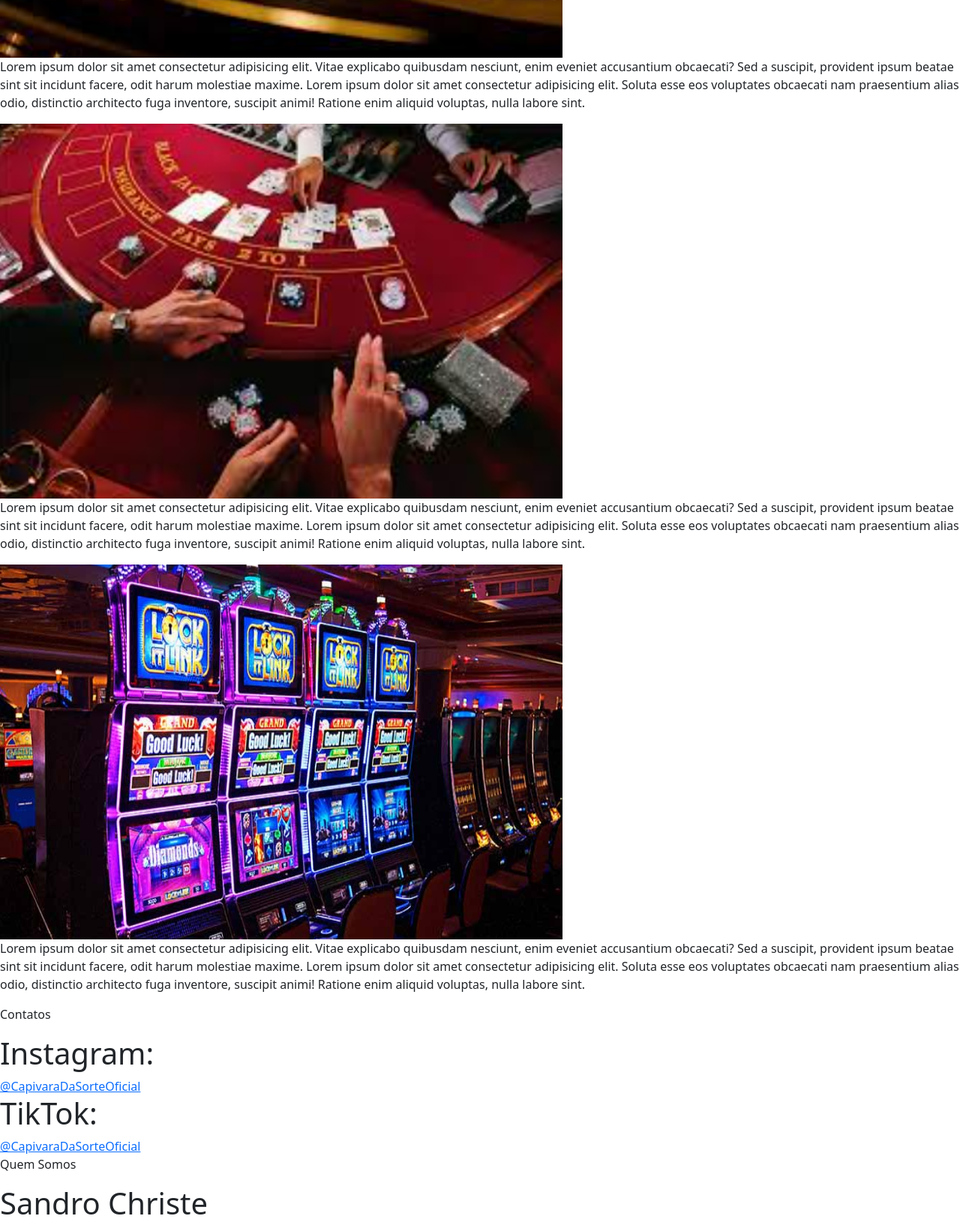
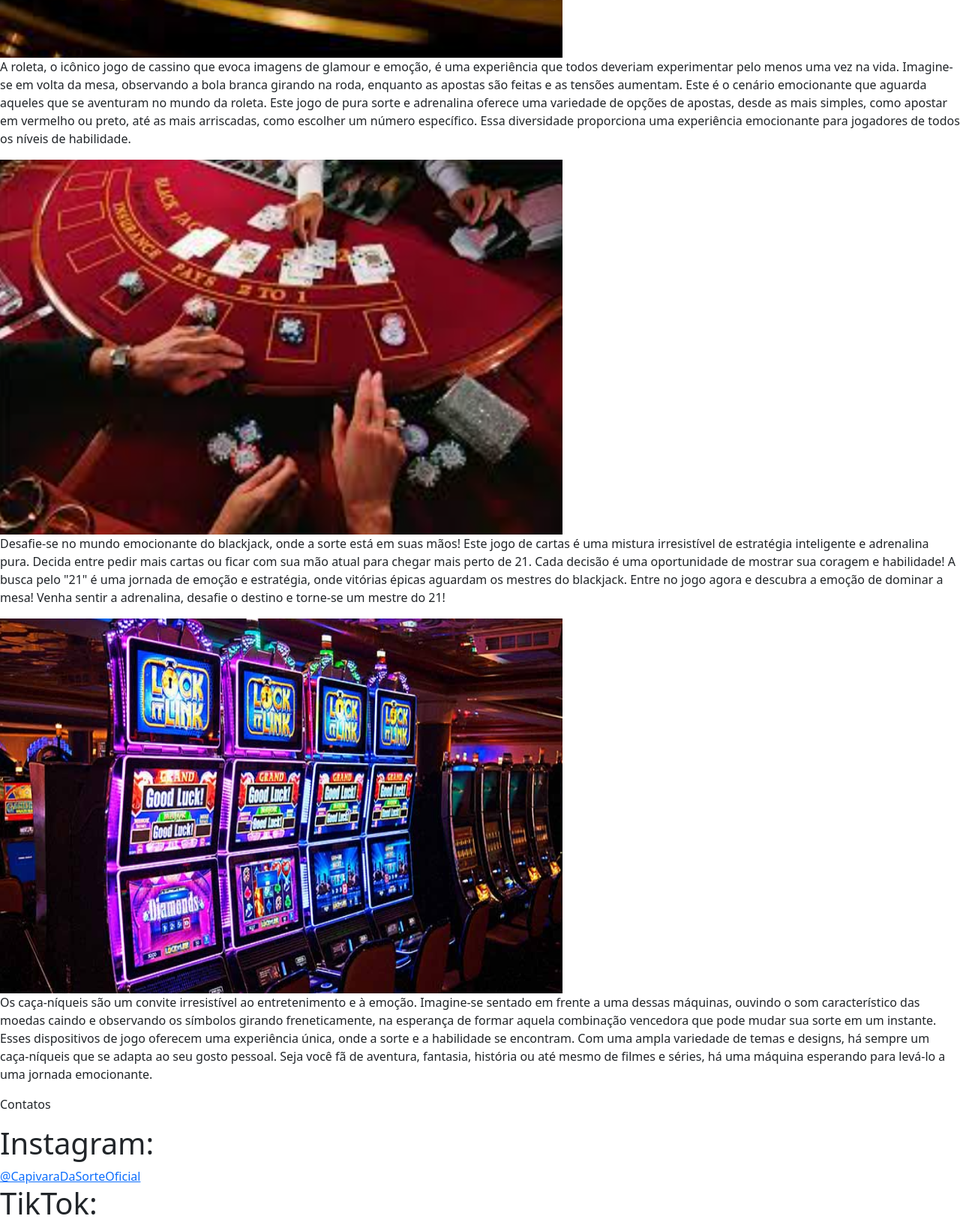
Before and after one commit to andryll/LuckyCapybara, a plain HTML site: page Capivara/index.html in a window 1280 px wide. Shown: the part 1118-2752 px from the top of the page at 75% size. Drawn offline with nearby package versions, Linux system fonts and the light colour scheme.

Commit message:
f energia

```diff
--- a/Capivara/index.html
+++ b/Capivara/index.html
@@ -13,7 +13,7 @@
     <nav class="navbar navbar-expand-md navbar-dark fixed-top bg-danger-subtle">
       <div class="container-fluid">
         <a href="index.html" style="text-decoration: none;">
-            <img src="img/capivara1.png" width="50" height="50"/>
+            <img src="img/larapio.png" width="50" height="50"/>
         </a>
         <a class="navbar-brand" href="#">Capivara da Sorte</a>
         <button class="navbar-toggler" type="button" data-bs-toggle="collapse" data-bs-target="#navbarCollapse" aria-controls="navbarCollapse" aria-expanded="false" aria-label="Toggle navigation">
@@ -31,10 +31,11 @@
                 <a class="nav-link active" aria-current="page" href="roleta.html">Roleta</a>
             </li>
           </ul>
-          <form class="d-flex" role="search">
-            <input class="form-control me-2 bg-light" type="search" placeholder="Escreve aí chefe" aria-label="Search">
-            <button class="btn btn-warning" type="submit">Procurar</button>
+          <form class="d-flex gap-3" role="search">
+            <a class="btn btn-warning px-4" href="cadastro.html" type="button" >Cadastrar</a>
+            <a class="btn btn-warning px-4" href="entrar.html" type="button">Entrar</a>
           </form>
+
         </div>
       </div>
     </nav>
@@ -77,39 +78,39 @@
 
             <img src="img/roletadagalera.png" width="750" height="500" />
 
-            <p class="texto">Lorem ipsum dolor sit amet consectetur adipisicing elit. Vitae explicabo quibusdam nesciunt,
-            enim eveniet accusantium obcaecati?
-            Sed a suscipit, provident ipsum beatae sint sit incidunt facere, odit harum molestiae maxime. Lorem ipsum
-            dolor sit amet consectetur
-            adipisicing elit. Soluta esse eos voluptates obcaecati nam praesentium alias odio, distinctio architecto
-            fuga inventore, suscipit animi!
-            Ratione enim aliquid voluptas, nulla labore sint.</p>
+            <p class="texto">A roleta, o icônico jogo de cassino que evoca imagens de glamour e emoção, é uma experiência que todos deveriam
+              experimentar pelo menos uma vez na vida. Imagine-se em volta da mesa, observando a bola branca girando na roda, enquanto as apostas
+               são feitas e as tensões aumentam. Este é o cenário emocionante que aguarda aqueles que se aventuram no mundo da roleta.
+
+               Este jogo de pura sorte e adrenalina oferece uma variedade de opções de apostas, desde as mais simples, como apostar em vermelho
+               ou preto, até as mais arriscadas, como escolher um número específico. Essa diversidade proporciona uma experiência emocionante para
+               jogadores de todos os níveis de habilidade.</p>
 
         </div>
 
         <div>
         <img src="img/BlackJack.png" width="750" height="500" />
 
-            <p class="texto">Lorem ipsum dolor sit amet consectetur adipisicing elit. Vitae explicabo quibusdam nesciunt,
-            enim eveniet accusantium obcaecati?
-            Sed a suscipit, provident ipsum beatae sint sit incidunt facere, odit harum molestiae maxime. Lorem ipsum
-            dolor sit amet consectetur
-            adipisicing elit. Soluta esse eos voluptates obcaecati nam praesentium alias odio, distinctio architecto
-            fuga inventore, suscipit animi!
-            Ratione enim aliquid voluptas, nulla labore sint.</p>
+            <p class="texto">Desafie-se no mundo emocionante do blackjack, onde a sorte está em suas
+            mãos! Este jogo de cartas é uma mistura irresistível de estratégia inteligente e
+            adrenalina pura. Decida entre pedir mais cartas ou ficar com sua mão atual para chegar
+            mais perto de 21. Cada decisão é uma oportunidade de mostrar sua coragem e habilidade!
+            A busca pelo "21" é uma jornada de emoção e estratégia, onde vitórias épicas aguardam
+            os mestres do blackjack. Entre no jogo agora e descubra a emoção de dominar a mesa!
+            Venha sentir a adrenalina, desafie o destino e torne-se um mestre do 21!</p>
 
         </div>
 
         <div>
             <img src="img/caçaniquel.png" width="750" height="500" />
 
-            <p class="texto">Lorem ipsum dolor sit amet consectetur adipisicing elit. Vitae explicabo quibusdam nesciunt,
-            enim eveniet accusantium obcaecati?
-            Sed a suscipit, provident ipsum beatae sint sit incidunt facere, odit harum molestiae maxime. Lorem ipsum
-            dolor sit amet consectetur
-            adipisicing elit. Soluta esse eos voluptates obcaecati nam praesentium alias odio, distinctio architecto
-            fuga inventore, suscipit animi!
-            Ratione enim aliquid voluptas, nulla labore sint.</p>
+            <p class="texto">Os caça-níqueis são um convite irresistível ao entretenimento e à emoção.
+              Imagine-se sentado em frente a uma dessas máquinas, ouvindo o som característico das moedas caindo e observando os símbolos girando freneticamente,
+              na esperança de formar aquela combinação vencedora que pode mudar sua sorte em um instante.
+
+              Esses dispositivos de jogo oferecem uma experiência única, onde a sorte e a habilidade se encontram. Com uma ampla variedade de temas e designs, há
+              sempre um caça-níqueis que se adapta ao seu gosto pessoal. Seja você fã de aventura, fantasia, história ou até mesmo de filmes e séries, há uma máquina
+              esperando para levá-lo a uma jornada emocionante.</p>
         </div>
     </div>
 
@@ -129,10 +130,10 @@
             <!-- Identificação -->
             <p id="quem_somos">Quem Somos</p>
             <!-- implementar nomes -->
-            <h1 class="nomes">Sandro Christe</h1>
-            <h1 class="nomes">Thomas Sampaio</h1>
-            <h1 class="nomes">Andre Luis</h1>
-            <h1 class="nomes">Joao Carvalho</h1>
+            <h1 class="h4">Sandro Christe</h1>
+            <h1 class="h4">Thomas Sampaio</h1>
+            <h1 class="h4">Andre Luis</h1>
+            <h1 class="h4">Joao Carvalho</h1>
         </div>
         <!-- logo -->
 
```
Also changed, not shown: Capivara/blackjack.html (line endings or trailing spaces), Capivara/cacaniquel.html (line endings or trailing spaces), Capivara/cadastro.html (line endings or trailing spaces), Capivara/entrar.html (line endings or trailing spaces), Capivara/roleta.html (line endings or trailing spaces), Capivara/src/style.css (line endings or trailing spaces).
